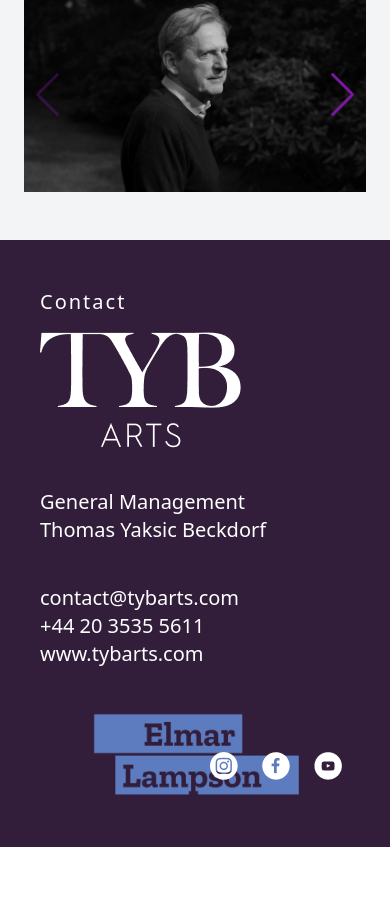
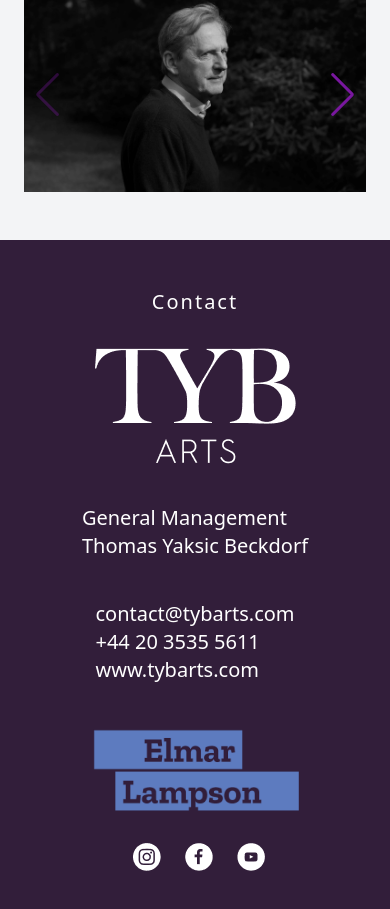
Before and after one commit to erikcba/elmar-lampson, a React (Vite) app: page / in a window 390 px wide. Shown: the part 4848-5757 px from the top of the page. Before the commit the page ends 5695 px from the top, so only its background shows below. Built offline with nearby package versions, Linux system fonts and the light colour scheme.

Commit message:
cambio de footer

```diff
--- a/src/components/Footer.jsx
+++ b/src/components/Footer.jsx
@@ -8,11 +8,11 @@ import instagram from "../assets/instagramIcon.png"
 const Footer = () => {
     return (
         <footer className='bg-fuchsia-975 mt-auto sm:py-24 py-12 z-20 relative'>
-            <div className='container mx-auto flex flex-col items-start  gap-4 px-10 sm:px-0'>
+            <div className='container mx-auto flex flex-col sm:items-start items-center sm:gap-4 gap-8 px-10 sm:px-0'>
                 <h1 className='sm:text-4xl text-xl font-medium text-white tracking-widest'>
                     Contact
                 </h1>
-                <div className='flex sm:flex-row flex-col w-full justify-between sm:items-center items-start sm:gap-8 gap-10'>
+                <div className='flex sm:flex-row flex-col w-full justify-between items-center  sm:gap-8 gap-10'>
                     <div>
                         <img src={tybLogo} alt="" />
                     </div>
@@ -26,9 +26,9 @@ const Footer = () => {
                         <a href="https://www.tybarts.com" target="_blank" rel="noreferrer" className='text-white text-xl'>www.tybarts.com </a>
 
                     </div>
-                    <div className='relative px-12'>
+                    <div className='relative px-12 sm:pb-0 pb-16'>
                         <img src={logoSky} alt="" />
-                        <div className='flex flex-row items-center gap-2 pt-4 absolute top-5 right-0'>
+                        <div className='flex flex-row items-center gap-2 pt-4 absolute sm:top-5 bottom-0 right-1/4 sm:right-0'>
                             <a href="https://www.instagram.com/elmarlampson/" target="_blank" rel="noreferrer" className='p-2 rounded-full h-fit '>
                                <img src={instagram} alt="" />
                             </a>
```
